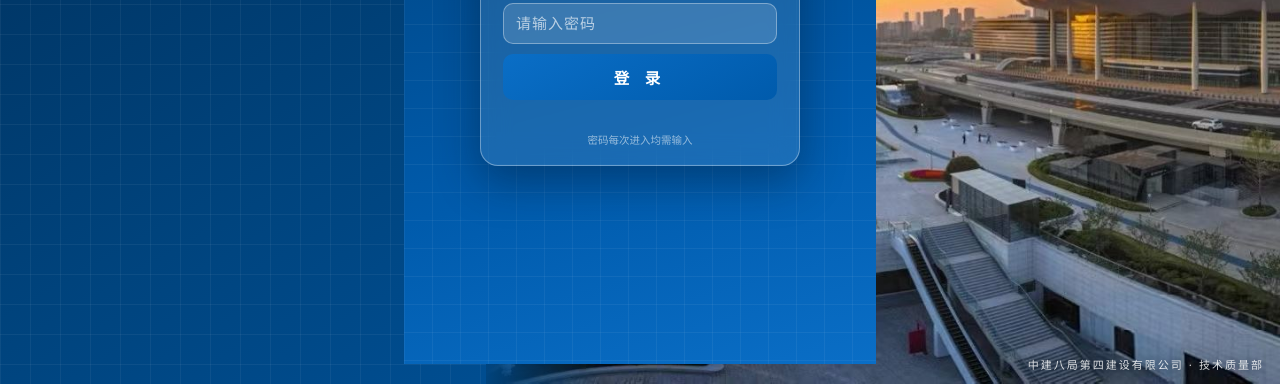
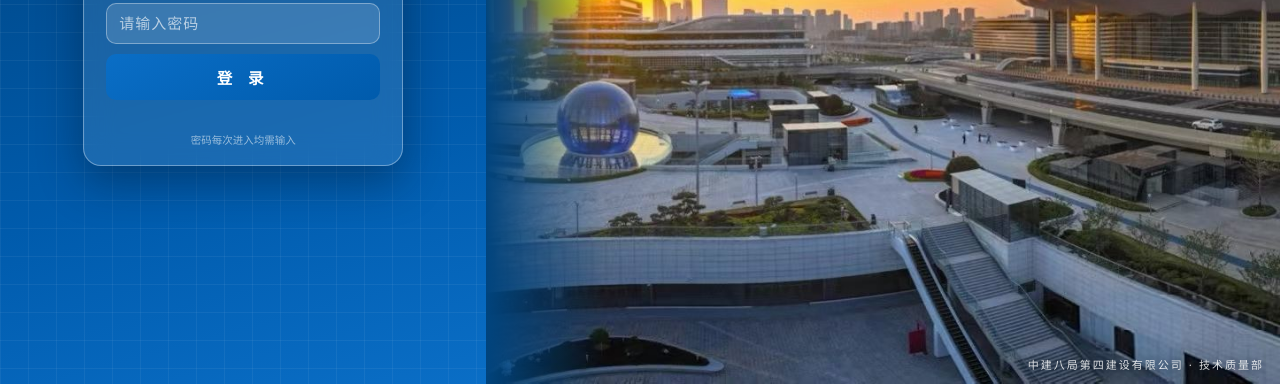
Before and after one commit to cml3171995/tech-quality, a plain HTML site: page index.html in a window 1280 px wide. Shown: the part 416-800 px from the top of the page. Drawn offline with nearby package versions, Linux system fonts and the light colour scheme.

Commit message:
fix: desktop login panel align left

```diff
--- a/index.html
+++ b/index.html
@@ -200,6 +200,7 @@ main{flex:1;position:relative;overflow:hidden;background:#eef3f9}
 .lgcard{position:relative;z-index:2;background:#fff;border-radius:18px;padding:24px 22px 18px;
   width:100%;max-width:320px;box-shadow:0 16px 44px rgba(0,20,40,.4);text-align:center}
 @media(min-width:820px){
+  #loginGate{justify-content:flex-start;padding:0}
   .lgcard{background:rgba(255,255,255,.10);backdrop-filter:blur(14px);
     border:1px solid rgba(255,255,255,.35)}
   .lgcard h2{color:#fff}
```
